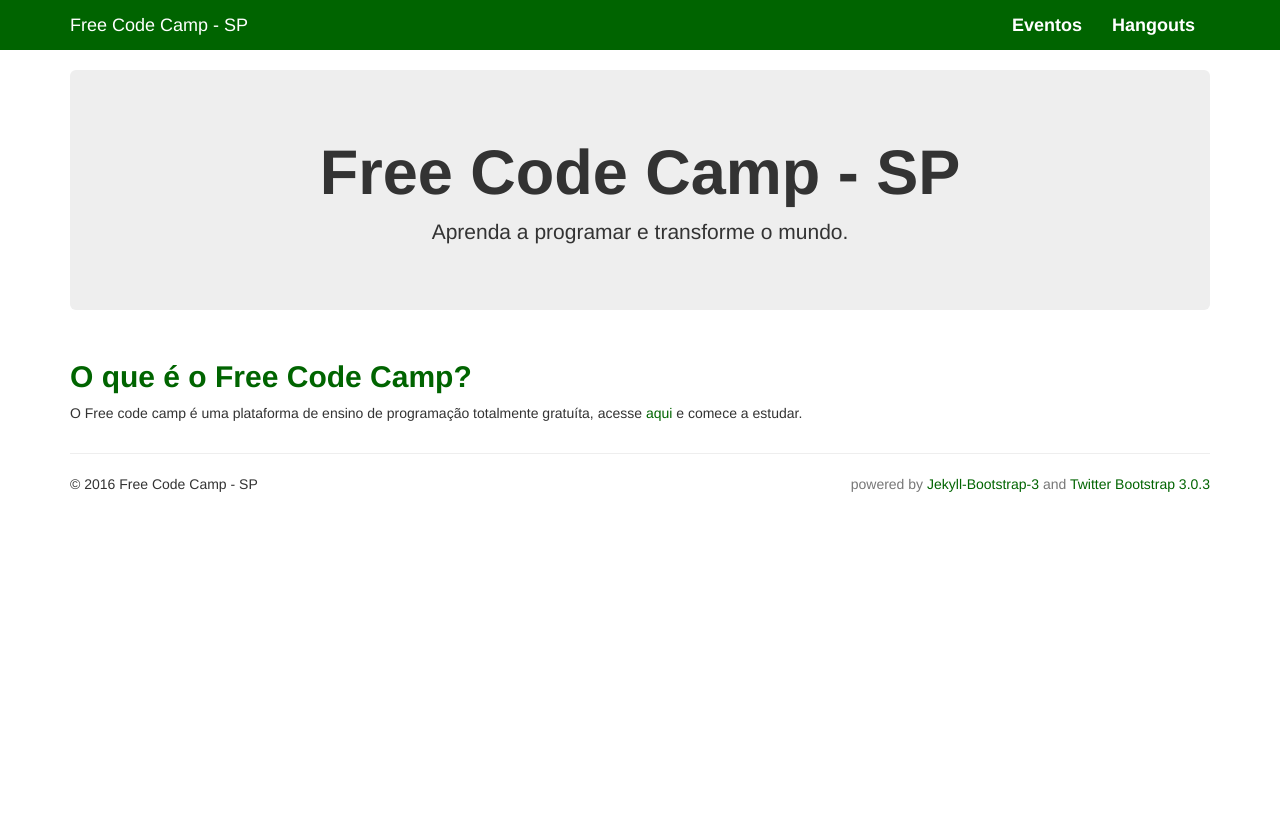
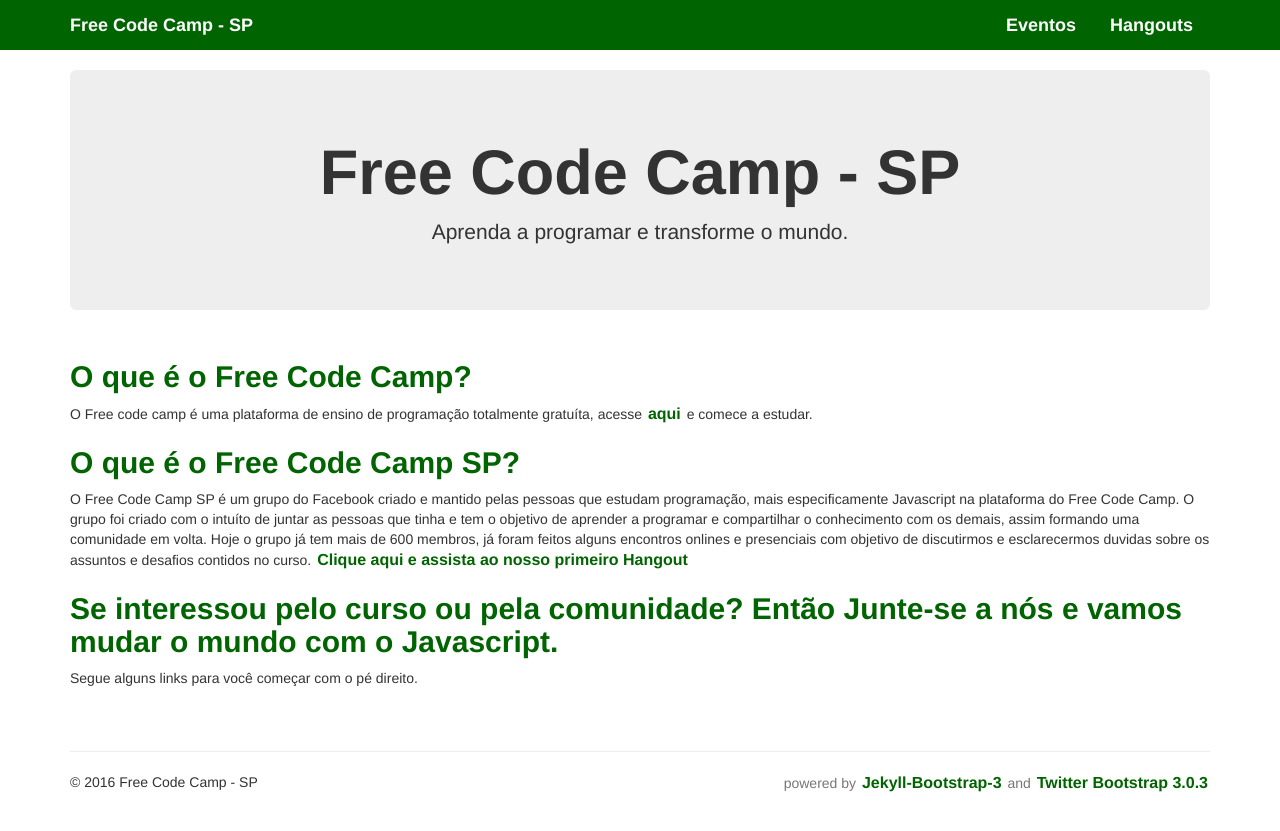
Before and after one commit to FreeCodeCampSp/FreeCodeCampSp.github.io, a Jekyll site: the page built from index.md, in a window 1280 px wide. Shown: the top 831 px of the page. Built offline with Jekyll 4.4.1, drawn with Linux system fonts in a browser that asks for light colours; nearby versions of some CDN libraries; library files that are not in the unit come from our copies.

Commit message:
Atualizando informações da página inicial

```diff
--- a/_includes/themes/bootstrap/default.html
+++ b/_includes/themes/bootstrap/default.html
@@ -16,8 +16,14 @@
     color: #006400;
     font-weight: bolder;
 }
-a{color: #006400;}
-a:hover{font-weight: bolder;}
+a{
+    color: #006400;
+    font-weight: bolder;
+    font-size: 16px;
+    margin: 0 2px;}
+a:hover{
+    color: #f0ad4e!important;
+}
 /* Menu */
 .menu{
     background: #006400;
--- a/index.md
+++ b/index.md
@@ -7,3 +7,12 @@
 
 ## O que é o Free Code Camp?
 O Free code camp  é uma plataforma de ensino de programação totalmente gratuíta, acesse <a href="https://www.freecodecamp.com/" target="_blank">aqui</a> e comece a estudar.
+## O que é o Free Code Camp SP?
+O Free Code Camp SP é um grupo do Facebook criado e mantido pelas pessoas que estudam programação, mais especificamente Javascript na plataforma do Free Code Camp. O grupo foi criado com o intuíto de juntar as pessoas que tinha e tem o objetivo de aprender a programar e compartilhar o conhecimento com os demais, assim formando uma comunidade em volta. Hoje o grupo já tem mais de 600 membros, já foram feitos alguns encontros onlines e presenciais com objetivo de discutirmos e esclarecermos duvidas sobre os assuntos e desafios contidos no curso. <a href="http://freecodecampsp.github.io/hangouts">Clique aqui e assista ao nosso primeiro Hangout</a>
+## Se interessou pelo curso ou pela comunidade? Então Junte-se a nós e vamos mudar o mundo com o Javascript.
+
+Segue alguns links para você começar com o pé direito.
+
+<a href="https://www.facebook.com/groups/free.code.camp.sao.paulo/">
+<i class="fa fa-facebook fa-3" aria-hidden="true"></i></a>
+<a href="https://github.com/FreeCodeCampSp"><i class="fa fa-github fa-3" aria-hidden="true"></i></a>
```
